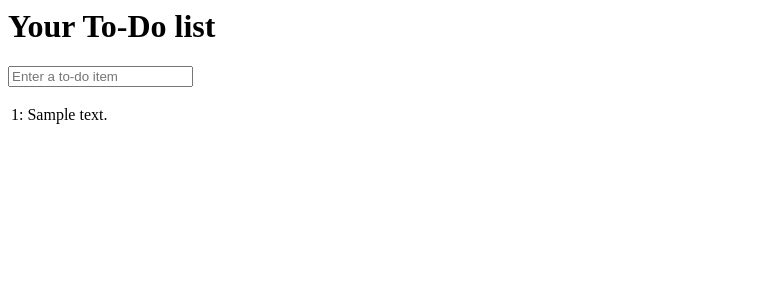
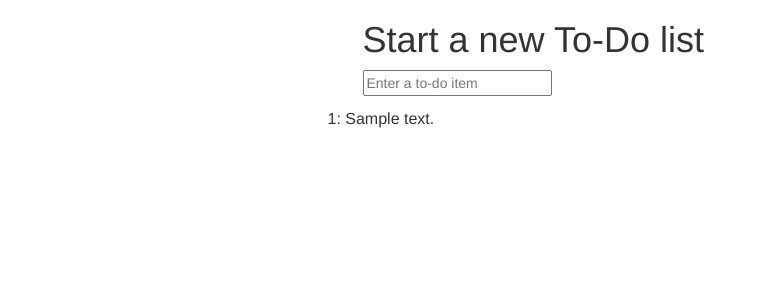
Before and after one commit to amedina/superlists, a Django app: page /lists/1/ in a window 1280 px wide. Shown: the top 300 px of the page, without its empty margins (0-759 px from the left). Run offline with Django 3.2, Linux system fonts and the light colour scheme; tables that the repository leaves empty hold one stand-in row (values such as "Sample post"); some libraries are stand-ins or nearby versions.

Commit message:
Refactor templates to use a base template

```diff
--- /dev/null
+++ b/lists/templates/base.html
@@ -0,0 +1,27 @@
+<html>
+	<head>
+		<title>To-Do lists</title>
+		<meta name="viewport" content="width=device-width, initial-scale=1.0">
+		<link href="/static/bootstrap/css/bootstrap.min.css" rel="stylesheet" media="screen">
+	</head>
+	<body>
+		<div class="container">
+			<div class="row">
+				<div class="col-md-6 col-md-offset-3">
+					<h1>{% block header_text %}{% endblock %}</h1>
+					<form method="POST" action="{% block form_action %}{% endblock %}">
+						<input name="item_text" id="id_new_item" placeholder="Enter a to-do item"/>
+						{% csrf_token %}
+					</form>					<div class="text-center">
+					</div>
+				</div>
+			</div>
+		</div>
+		<div class="row">
+			<div class="col-md-6 col-md-offset-3">
+				{% block table %}
+				{% endblock %}
+			</div>
+		</div>
+	</body>
+</html>
--- a/lists/templates/list.html
+++ b/lists/templates/list.html
@@ -1,18 +1,13 @@
-<html>
-	<head>
-		<title>To-Do lists</title>
-	</head>
-	<body>
-		<h1>Your To-Do list</h1>
-		<form method="POST" action="/lists/{{ list.id }}/add_item">
-			<input name="item_text" id="id_new_item" placeholder="Enter a to-do item"/>
-			{% csrf_token %}
-		</form>
+{% extends 'base.html' %}
+
+{% block header_text %}Start a new To-Do list{% endblock %}
+
+{% block form_action  %}/lists/{{ list.id }}/add_item{% endblock %}
+
+{% block table%}
 		<table id="id_list_table">
 			{% for item in list.item_set.all %}
 				<tr><td>{{ forloop.counter }}: {{  item.text }}</td></tr>
 			{% endfor %}
 		</table>
-
-	</body>
-</html>
+{% endblock %}
```
Also changed, not shown: functional_tests/tests.py (+4 -3 lines), lists/templates/home.html (+5 -12 lines).
